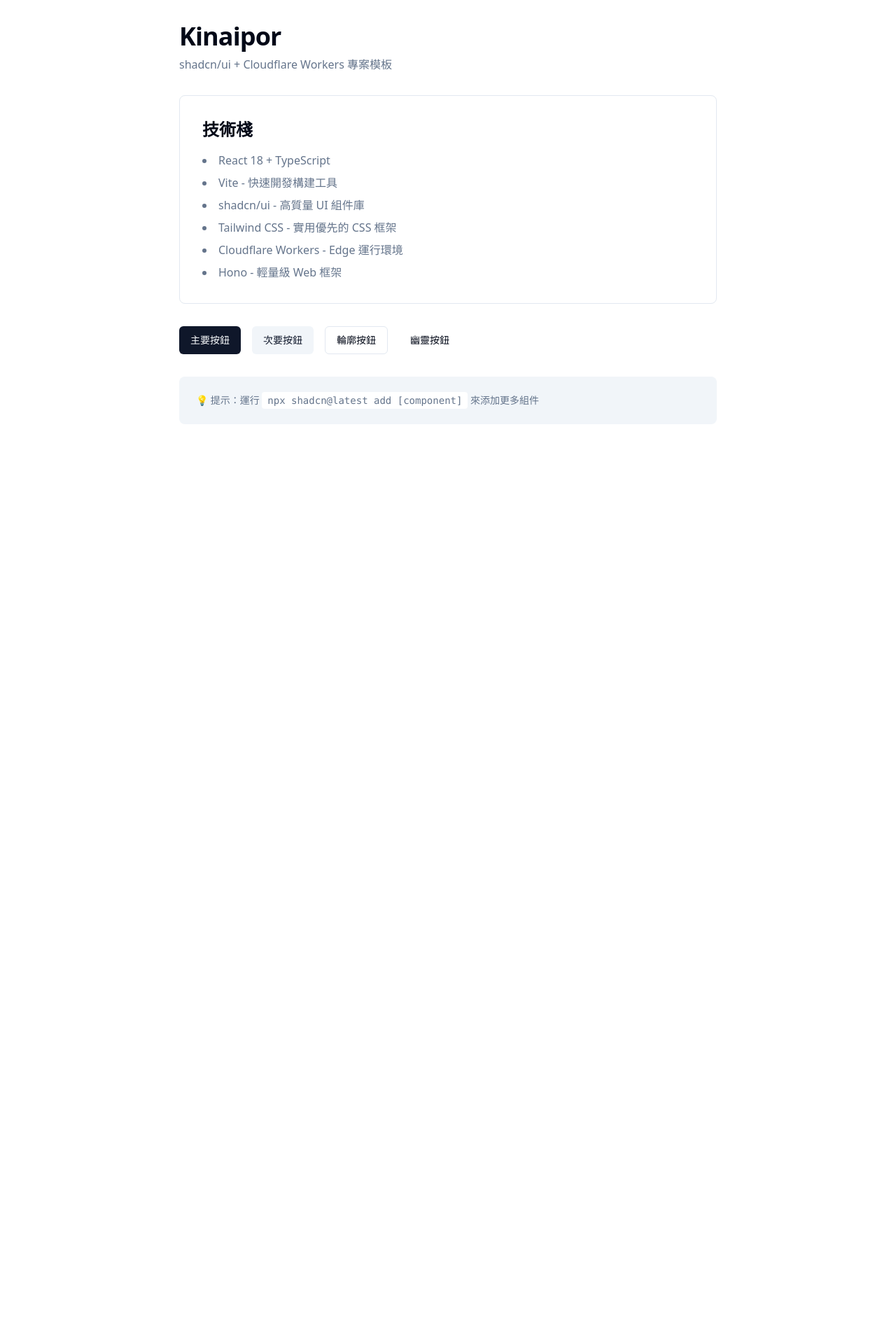
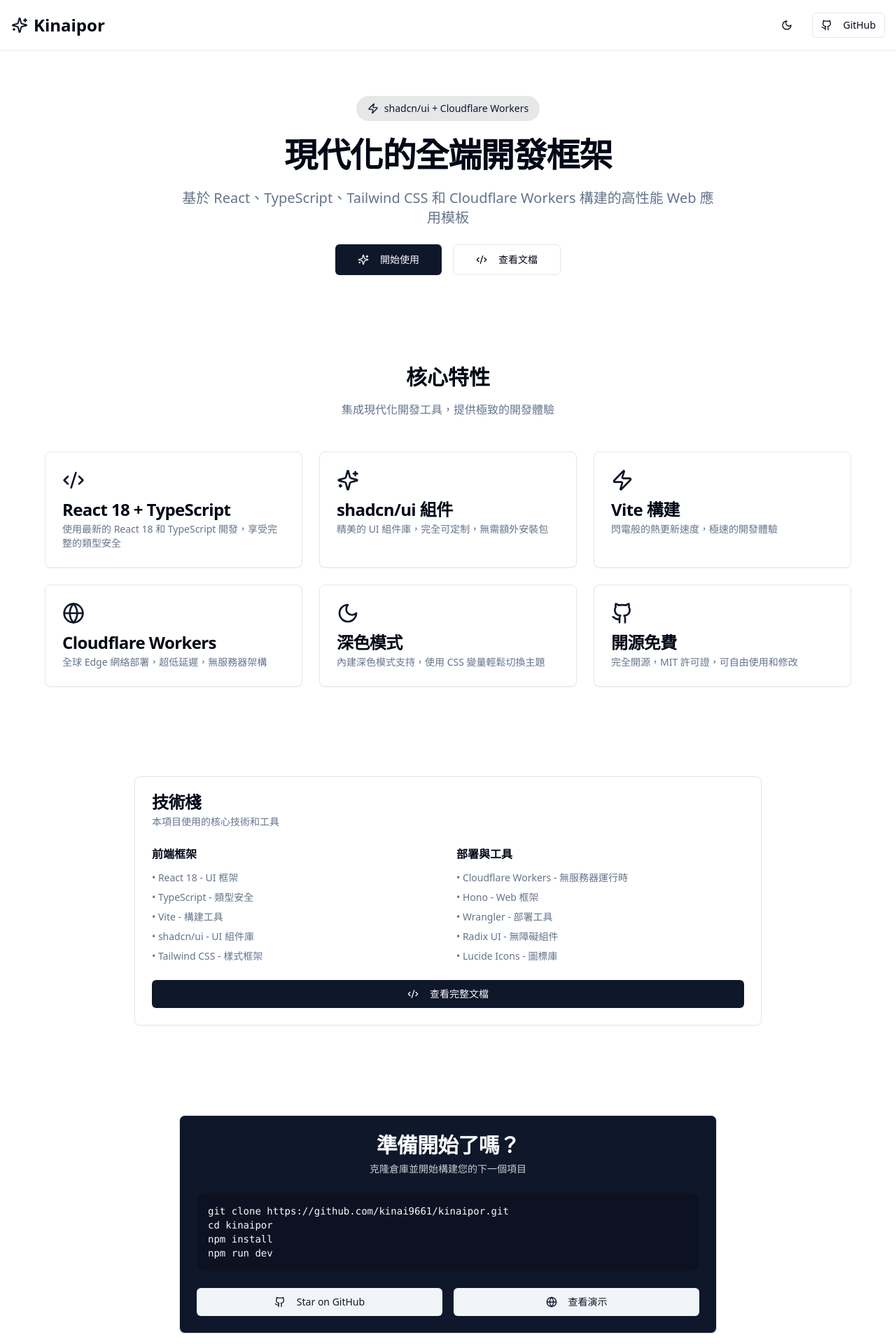
Before and after one commit to kinai9661/kinaipor, a React (Vite) app: page / in a window 1280 px wide. Shown: the top 1920 px of the page at 70% size. Before the commit the page ends 800 px from the top, so only its background shows below. Built offline with nearby package versions, Linux system fonts and the light colour scheme.

Commit message:
feat: implement comprehensive UI interface with multiple sections

```diff
--- a/src/App.tsx
+++ b/src/App.tsx
@@ -1,43 +1,311 @@
+import { useState } from "react"
 import { Button } from "@/components/ui/button"
+import {
+  Card,
+  CardContent,
+  CardDescription,
+  CardFooter,
+  CardHeader,
+  CardTitle,
+} from "@/components/ui/card"
+import {
+  Dialog,
+  DialogContent,
+  DialogDescription,
+  DialogFooter,
+  DialogHeader,
+  DialogTitle,
+  DialogTrigger,
+} from "@/components/ui/dialog"
+import { Input } from "@/components/ui/input"
+import { Label } from "@/components/ui/label"
+import { Github, Sparkles, Code2, Zap, Globe, Moon, Sun } from "lucide-react"
 
 function App() {
+  const [darkMode, setDarkMode] = useState(false)
+  const [formData, setFormData] = useState({ name: "", email: "" })
+
+  const toggleDarkMode = () => {
+    setDarkMode(!darkMode)
+    document.documentElement.classList.toggle("dark")
+  }
+
   return (
-    <div className="min-h-screen bg-background">
-      <div className="container mx-auto p-8">
-        <div className="max-w-3xl mx-auto space-y-8">
-          <div className="space-y-2">
-            <h1 className="text-4xl font-bold tracking-tight">Kinaipor</h1>
+    <div className={`min-h-screen bg-background ${darkMode ? "dark" : ""}`}>
+      {/* Header */}
+      <header className="border-b">
+        <div className="container mx-auto px-4 py-4">
+          <div className="flex items-center justify-between">
+            <div className="flex items-center gap-2">
+              <Sparkles className="h-6 w-6 text-primary" />
+              <h1 className="text-2xl font-bold">Kinaipor</h1>
+            </div>
+            <div className="flex items-center gap-4">
+              <Button variant="ghost" size="icon" onClick={toggleDarkMode}>
+                {darkMode ? (
+                  <Sun className="h-5 w-5" />
+                ) : (
+                  <Moon className="h-5 w-5" />
+                )}
+              </Button>
+              <a
+                href="https://github.com/kinai9661/kinaipor"
+                target="_blank"
+                rel="noopener noreferrer"
+              >
+                <Button variant="outline" size="sm">
+                  <Github className="mr-2 h-4 w-4" />
+                  GitHub
+                </Button>
+              </a>
+            </div>
+          </div>
+        </div>
+      </header>
+
+      {/* Hero Section */}
+      <section className="container mx-auto px-4 py-16">
+        <div className="max-w-3xl mx-auto text-center space-y-6">
+          <div className="inline-flex items-center gap-2 px-4 py-2 rounded-full bg-primary/10 text-primary text-sm font-medium">
+            <Zap className="h-4 w-4" />
+            shadcn/ui + Cloudflare Workers
+          </div>
+          <h2 className="text-5xl font-bold tracking-tight">
+            現代化的全端開發框架
+          </h2>
+          <p className="text-xl text-muted-foreground">
+            基於 React、TypeScript、Tailwind CSS 和 Cloudflare Workers 構建的高性能 Web 應用模板
+          </p>
+          <div className="flex gap-4 justify-center">
+            <Dialog>
+              <DialogTrigger asChild>
+                <Button size="lg">
+                  <Sparkles className="mr-2 h-5 w-5" />
+                  開始使用
+                </Button>
+              </DialogTrigger>
+              <DialogContent>
+                <DialogHeader>
+                  <DialogTitle>歡迎使用 Kinaipor</DialogTitle>
+                  <DialogDescription>
+                    填寫您的信息開始體驗我們的服務
+                  </DialogDescription>
+                </DialogHeader>
+                <div className="grid gap-4 py-4">
+                  <div className="grid gap-2">
+                    <Label htmlFor="name">姓名</Label>
+                    <Input
+                      id="name"
+                      placeholder="請輸入您的姓名"
+                      value={formData.name}
+                      onChange={(e) =>
+                        setFormData({ ...formData, name: e.target.value })
+                      }
+                    />
+                  </div>
+                  <div className="grid gap-2">
+                    <Label htmlFor="email">電子郵件</Label>
+                    <Input
+                      id="email"
+                      type="email"
+                      placeholder="your@email.com"
+                      value={formData.email}
+                      onChange={(e) =>
+                        setFormData({ ...formData, email: e.target.value })
+                      }
+                    />
+                  </div>
+                </div>
+                <DialogFooter>
+                  <Button type="submit">確認提交</Button>
+                </DialogFooter>
+              </DialogContent>
+            </Dialog>
+            <Button variant="outline" size="lg">
+              <Code2 className="mr-2 h-5 w-5" />
+              查看文檔
+            </Button>
+          </div>
+        </div>
+      </section>
+
+      {/* Features Section */}
+      <section className="container mx-auto px-4 py-16">
+        <div className="max-w-6xl mx-auto">
+          <div className="text-center mb-12">
+            <h3 className="text-3xl font-bold mb-4">核心特性</h3>
             <p className="text-muted-foreground">
-              shadcn/ui + Cloudflare Workers 專案模板
+              集成現代化開發工具，提供極致的開發體驗
             </p>
           </div>
 
-          <div className="rounded-lg border bg-card p-8 space-y-4">
-            <h2 className="text-2xl font-semibold">技術棧</h2>
-            <ul className="list-disc list-inside space-y-2 text-muted-foreground">
-              <li>React 18 + TypeScript</li>
-              <li>Vite - 快速開發構建工具</li>
-              <li>shadcn/ui - 高質量 UI 組件庫</li>
-              <li>Tailwind CSS - 實用優先的 CSS 框架</li>
-              <li>Cloudflare Workers - Edge 運行環境</li>
-              <li>Hono - 輕量級 Web 框架</li>
-            </ul>
-          </div>
+          <div className="grid md:grid-cols-2 lg:grid-cols-3 gap-6">
+            <Card>
+              <CardHeader>
+                <Code2 className="h-8 w-8 text-primary mb-2" />
+                <CardTitle>React 18 + TypeScript</CardTitle>
+                <CardDescription>
+                  使用最新的 React 18 和 TypeScript 開發，享受完整的類型安全
+                </CardDescription>
+              </CardHeader>
+            </Card>
 
-          <div className="flex gap-4">
-            <Button>主要按鈕</Button>
-            <Button variant="secondary">次要按鈕</Button>
-            <Button variant="outline">輪廓按鈕</Button>
-            <Button variant="ghost">幽靈按鈕</Button>
-          </div>
+            <Card>
+              <CardHeader>
+                <Sparkles className="h-8 w-8 text-primary mb-2" />
+                <CardTitle>shadcn/ui 組件</CardTitle>
+                <CardDescription>
+                  精美的 UI 組件庫，完全可定制，無需額外安裝包
+                </CardDescription>
+              </CardHeader>
+            </Card>
 
-          <div className="rounded-lg bg-muted p-6">
-            <p className="text-sm text-muted-foreground">
-              💡 提示：運行 <code className="bg-background px-2 py-1 rounded">npx shadcn@latest add [component]</code> 來添加更多組件
-            </p>
+            <Card>
+              <CardHeader>
+                <Zap className="h-8 w-8 text-primary mb-2" />
+                <CardTitle>Vite 構建</CardTitle>
+                <CardDescription>
+                  閃電般的熱更新速度，極速的開發體驗
+                </CardDescription>
+              </CardHeader>
+            </Card>
+
+            <Card>
+              <CardHeader>
+                <Globe className="h-8 w-8 text-primary mb-2" />
+                <CardTitle>Cloudflare Workers</CardTitle>
+                <CardDescription>
+                  全球 Edge 網絡部署，超低延遲，無服務器架構
+                </CardDescription>
+              </CardHeader>
+            </Card>
+
+            <Card>
+              <CardHeader>
+                <Moon className="h-8 w-8 text-primary mb-2" />
+                <CardTitle>深色模式</CardTitle>
+                <CardDescription>
+                  內建深色模式支持，使用 CSS 變量輕鬆切換主題
+                </CardDescription>
+              </CardHeader>
+            </Card>
+
+            <Card>
+              <CardHeader>
+                <Github className="h-8 w-8 text-primary mb-2" />
+                <CardTitle>開源免費</CardTitle>
+                <CardDescription>
+                  完全開源，MIT 許可證，可自由使用和修改
+                </CardDescription>
+              </CardHeader>
+            </Card>
           </div>
         </div>
-      </div>
+      </section>
+
+      {/* Tech Stack Section */}
+      <section className="container mx-auto px-4 py-16">
+        <div className="max-w-4xl mx-auto">
+          <Card>
+            <CardHeader>
+              <CardTitle>技術棧</CardTitle>
+              <CardDescription>
+                本項目使用的核心技術和工具
+              </CardDescription>
+            </CardHeader>
+            <CardContent>
+              <div className="grid md:grid-cols-2 gap-6">
+                <div>
+                  <h4 className="font-semibold mb-3">前端框架</h4>
+                  <ul className="space-y-2 text-sm text-muted-foreground">
+                    <li>• React 18 - UI 框架</li>
+                    <li>• TypeScript - 類型安全</li>
+                    <li>• Vite - 構建工具</li>
+                    <li>• shadcn/ui - UI 組件庫</li>
+                    <li>• Tailwind CSS - 樣式框架</li>
+                  </ul>
+                </div>
+                <div>
+                  <h4 className="font-semibold mb-3">部署與工具</h4>
+                  <ul className="space-y-2 text-sm text-muted-foreground">
+                    <li>• Cloudflare Workers - 無服務器運行時</li>
+                    <li>• Hono - Web 框架</li>
+                    <li>• Wrangler - 部署工具</li>
+                    <li>• Radix UI - 無障礙組件</li>
+                    <li>• Lucide Icons - 圖標庫</li>
+                  </ul>
+                </div>
+              </div>
+            </CardContent>
+            <CardFooter>
+              <Button className="w-full">
+                <Code2 className="mr-2 h-4 w-4" />
+                查看完整文檔
+              </Button>
+            </CardFooter>
+          </Card>
+        </div>
+      </section>
+
+      {/* CTA Section */}
+      <section className="container mx-auto px-4 py-16">
+        <div className="max-w-3xl mx-auto">
+          <Card className="bg-primary text-primary-foreground">
+            <CardHeader className="text-center">
+              <CardTitle className="text-3xl">準備開始了嗎？</CardTitle>
+              <CardDescription className="text-primary-foreground/80">
+                克隆倉庫並開始構建您的下一個項目
+              </CardDescription>
+            </CardHeader>
+            <CardContent>
+              <div className="bg-black/20 rounded-lg p-4 font-mono text-sm">
+                <code>git clone https://github.com/kinai9661/kinaipor.git</code>
+                <br />
+                <code>cd kinaipor</code>
+                <br />
+                <code>npm install</code>
+                <br />
+                <code>npm run dev</code>
+              </div>
+            </CardContent>
+            <CardFooter className="flex gap-4">
+              <Button variant="secondary" className="flex-1">
+                <Github className="mr-2 h-4 w-4" />
+                Star on GitHub
+              </Button>
+              <Button variant="secondary" className="flex-1">
+                <Globe className="mr-2 h-4 w-4" />
+                查看演示
+              </Button>
+            </CardFooter>
+          </Card>
+        </div>
+      </section>
+
+      {/* Footer */}
+      <footer className="border-t mt-16">
+        <div className="container mx-auto px-4 py-8">
+          <div className="flex flex-col md:flex-row justify-between items-center gap-4">
+            <div className="flex items-center gap-2">
+              <Sparkles className="h-5 w-5 text-primary" />
+              <span className="text-sm text-muted-foreground">
+                © 2025 Kinaipor. Built with ❤️ using shadcn/ui
+              </span>
+            </div>
+            <div className="flex gap-4">
+              <Button variant="ghost" size="sm">
+                文檔
+              </Button>
+              <Button variant="ghost" size="sm">
+                示例
+              </Button>
+              <Button variant="ghost" size="sm">
+                關於
+              </Button>
+            </div>
+          </div>
+        </div>
+      </footer>
     </div>
   )
 }
```
